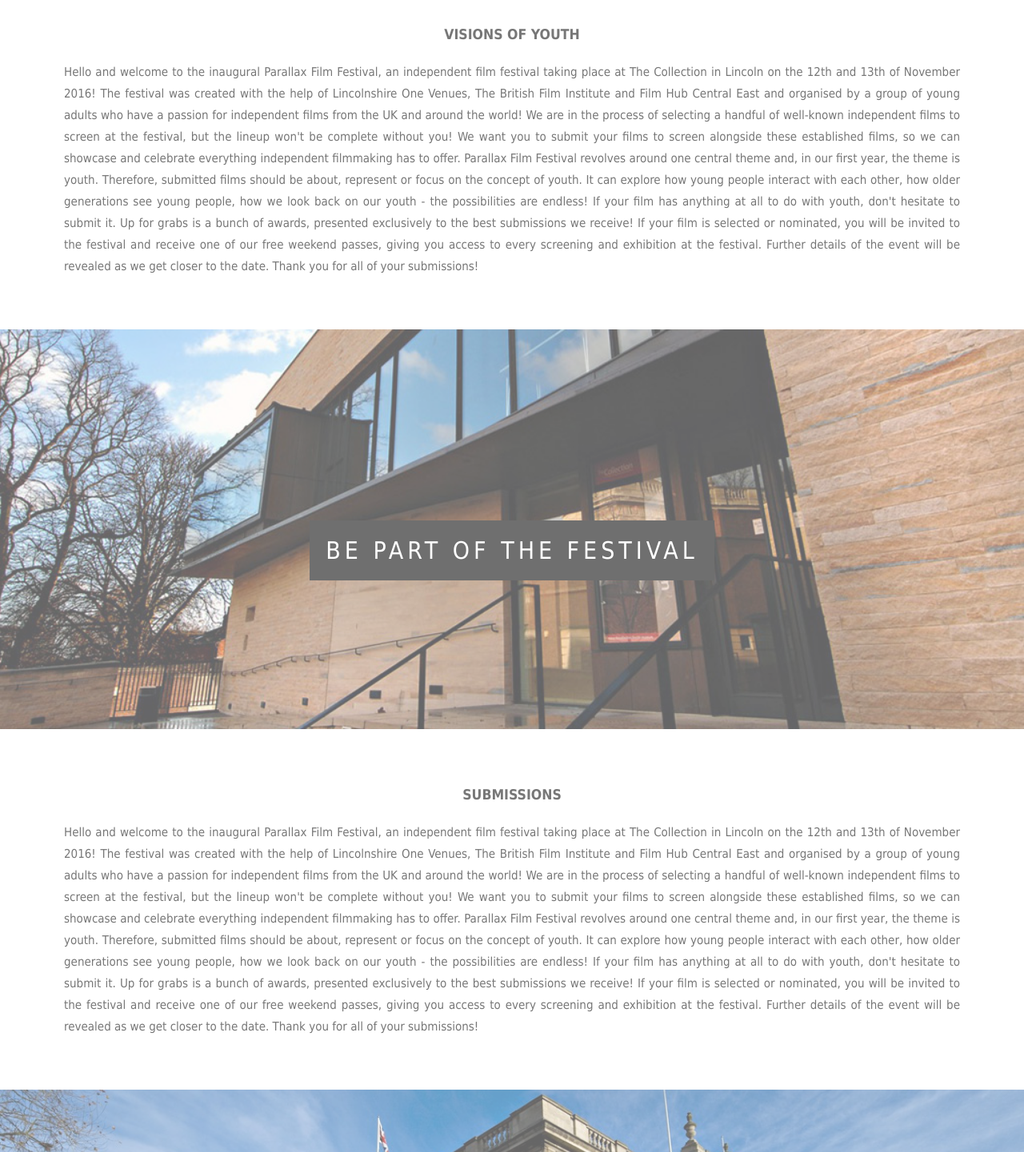
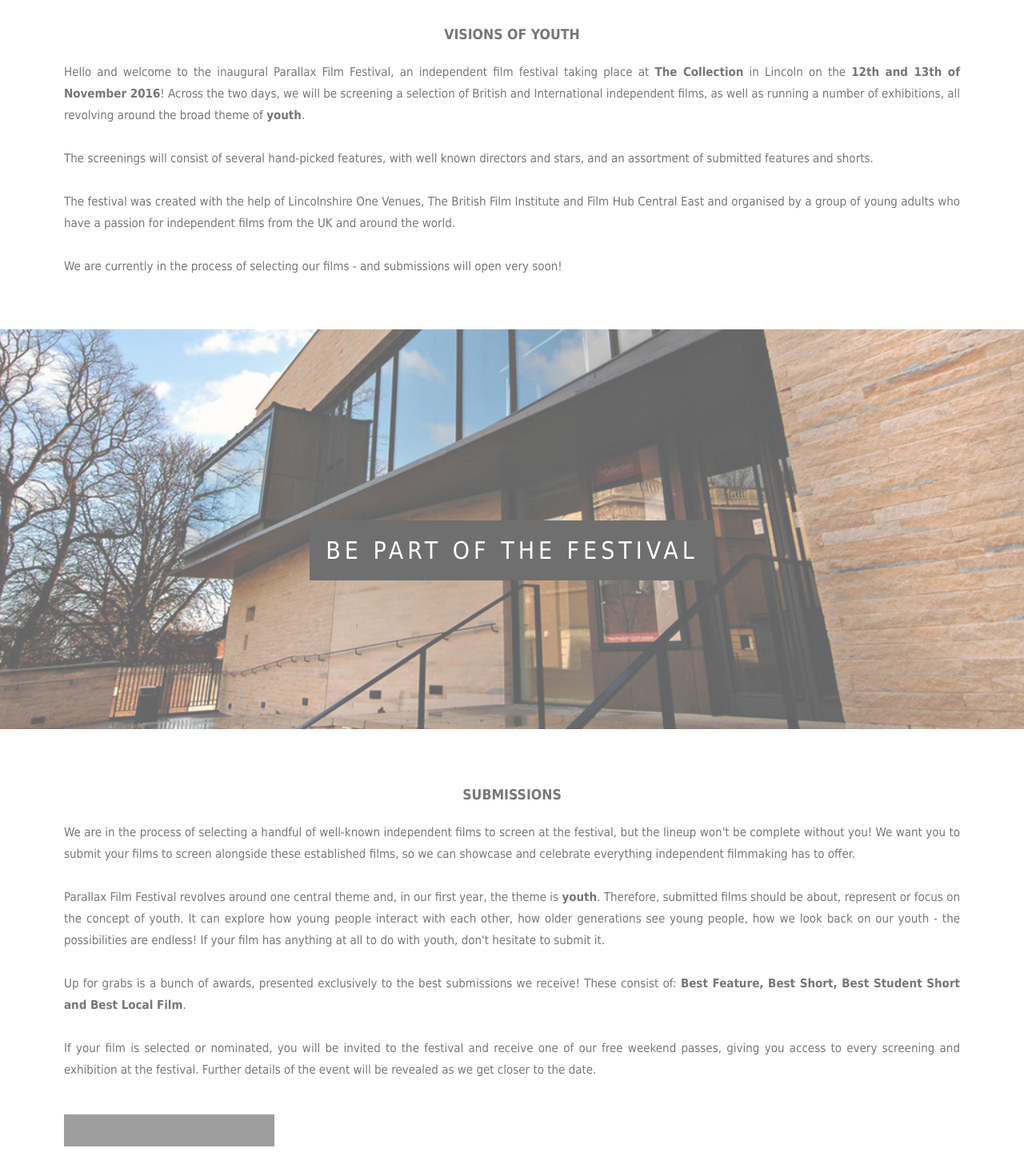
Before and after one commit to ParallaxFest/ParallaxFest.github.io, a plain HTML site: page index.html in a window 1280 px wide. Shown: the part 840-2281 px from the top of the page at 80% size. Drawn offline with Linux system fonts and the light colour scheme; grey boxes are pictures that could not be loaded.

Commit message:
Info boxes

```diff
--- a/index.html
+++ b/index.html
@@ -32,18 +32,13 @@
 
 		<div class="textbox" id="about">
 			<h3 style="text-align:center;">VISIONS OF YOUTH</h3>
-			<p>Hello and welcome to the inaugural Parallax Film Festival, an independent film festival taking place at The Collection in Lincoln on the 12th and 13th of November 2016!
-			The festival was created with the help of Lincolnshire One Venues, The British Film Institute and Film Hub Central East and organised by a group of young adults who have a passion for independent films from the UK and around the world!
-
-We are in the process of selecting a handful of well-known independent films to screen at the festival, but the lineup won't be complete without you! We want you to submit your films to screen alongside these established films, so we can showcase and celebrate everything independent filmmaking has to offer.
-
-Parallax Film Festival revolves around one central theme and, in our first year, the theme is youth. Therefore, submitted films should be about, represent or focus on the concept of youth. It can explore how young people interact with each other, how older generations see young people, how we look back on our youth - the possibilities are endless! If your film has anything at all to do with youth, don't hesitate to submit it.
-
-Up for grabs is a bunch of awards, presented exclusively to the best submissions we receive!
-
-If your film is selected or nominated, you will be invited to the festival and receive one of our free weekend passes, giving you access to every screening and exhibition at the festival. Further details of the event will be revealed as we get closer to the date.
-
-Thank you for all of your submissions! </p>
+			<p>Hello and welcome to the inaugural Parallax Film Festival, an independent film festival taking place at <b>The Collection</b> in Lincoln on the <b>12th and 13th of November 2016</b>! Across the two days, we will be screening a selection of British and International independent films, as well as running a number of exhibitions, all revolving around the broad theme of <b>youth</b>.
+			<br /><br />
+			The screenings will consist of several hand-picked features, with well known directors and stars, and an assortment of submitted features and shorts.
+			<br /><br />
+			The festival was created with the help of Lincolnshire One Venues, The British Film Institute and Film Hub Central East and organised by a group of young adults who have a passion for independent films from the UK and around the world.
+			<br /><br />
+			We are currently in the process of selecting our films - and submissions will open very soon!</p>
 		</div>
 
 		<div class="bg2">
@@ -56,19 +51,13 @@
 
 		<div class="textbox" id="submissions">
 			<h3 style="text-align:center;">SUBMISSIONS</h3>
-			<p>Hello and welcome to the inaugural Parallax Film Festival, an independent film festival taking place at The Collection in Lincoln on the 12th and 13th of November 2016!
-
-The festival was created with the help of Lincolnshire One Venues, The British Film Institute and Film Hub Central East and organised by a group of young adults who have a passion for independent films from the UK and around the world!
-
-We are in the process of selecting a handful of well-known independent films to screen at the festival, but the lineup won't be complete without you! We want you to submit your films to screen alongside these established films, so we can showcase and celebrate everything independent filmmaking has to offer.
-
-Parallax Film Festival revolves around one central theme and, in our first year, the theme is youth. Therefore, submitted films should be about, represent or focus on the concept of youth. It can explore how young people interact with each other, how older generations see young people, how we look back on our youth - the possibilities are endless! If your film has anything at all to do with youth, don't hesitate to submit it.
-
-Up for grabs is a bunch of awards, presented exclusively to the best submissions we receive!
-
-If your film is selected or nominated, you will be invited to the festival and receive one of our free weekend passes, giving you access to every screening and exhibition at the festival. Further details of the event will be revealed as we get closer to the date.
-
-Thank you for all of your submissions! </p>
+			<p>We are in the process of selecting a handful of well-known independent films to screen at the festival, but the lineup won't be complete without you!
+			We want you to submit your films to screen alongside these established films, so we can showcase and celebrate everything independent filmmaking has to offer.
+			<br /><br />Parallax Film Festival revolves around one central theme and, in our first year, the theme is <b>youth</b>. Therefore, submitted films should be about, represent or focus on the concept of youth. It can explore how young people interact with each other, how older generations see young people, how we look back on our youth - the possibilities are endless! If your film has anything at all to do with youth, don't hesitate to submit it.
+			<br /><br />Up for grabs is a bunch of awards, presented exclusively to the best submissions we receive! These consist of: <b>Best Feature, Best Short, Best Student Short and Best Local Film</b>.
+			<br /><br/>If your film is selected or nominated, you will be invited to the festival and receive one of our free weekend passes, giving you access to every screening and exhibition at the festival. Further details of the event will be revealed as we get closer to the date.</p>
+			<br />
+			<a href="https://filmfreeway.com/festivals/15749?utm_campaign=Submission+Button&utm_medium=External&utm_source=Submission+Button" target="_blank" title="Click to submit with FilmFreeway"><img src="https://storage.googleapis.com/filmfreeway-assets/submission_buttons/submit_btn-mint.png" title="Click to submit with FilmFreeway" width="263" height="40"></a>
 		</div>
 
 		<div class="bg3">
```
